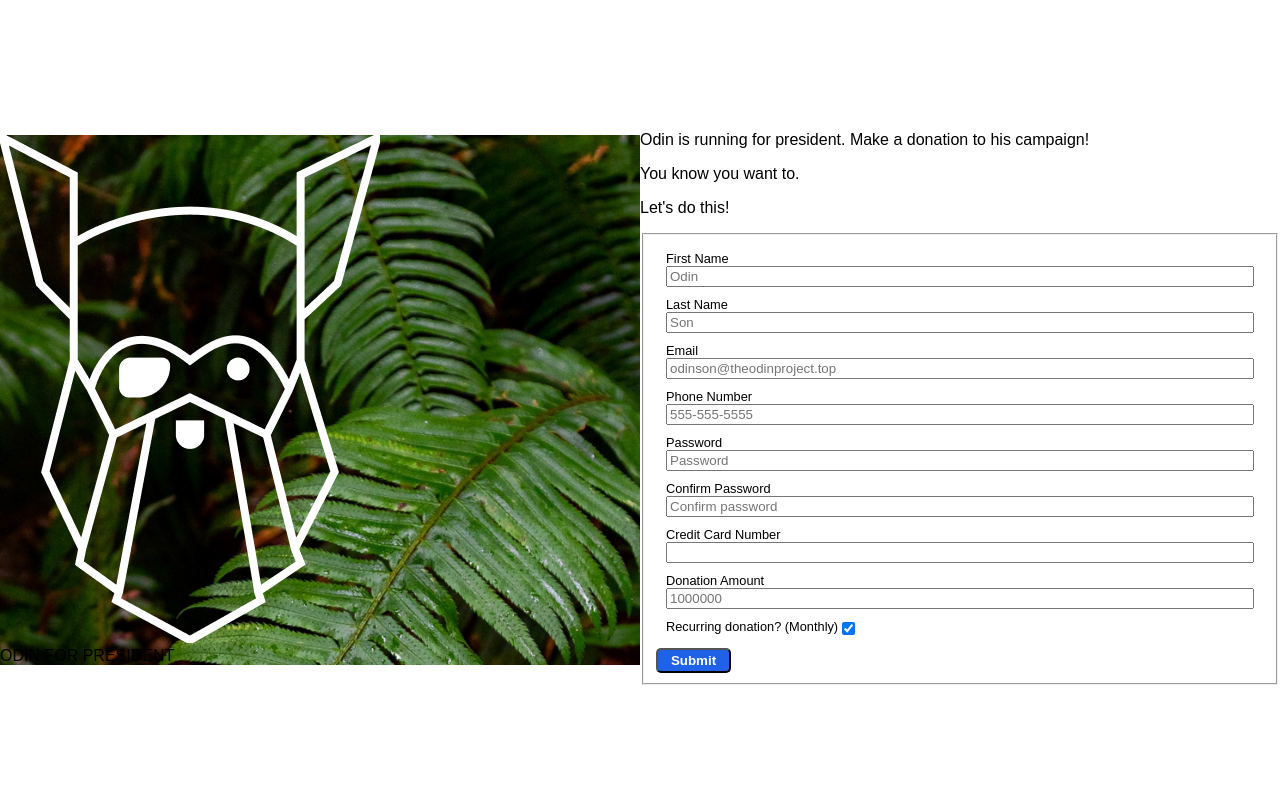
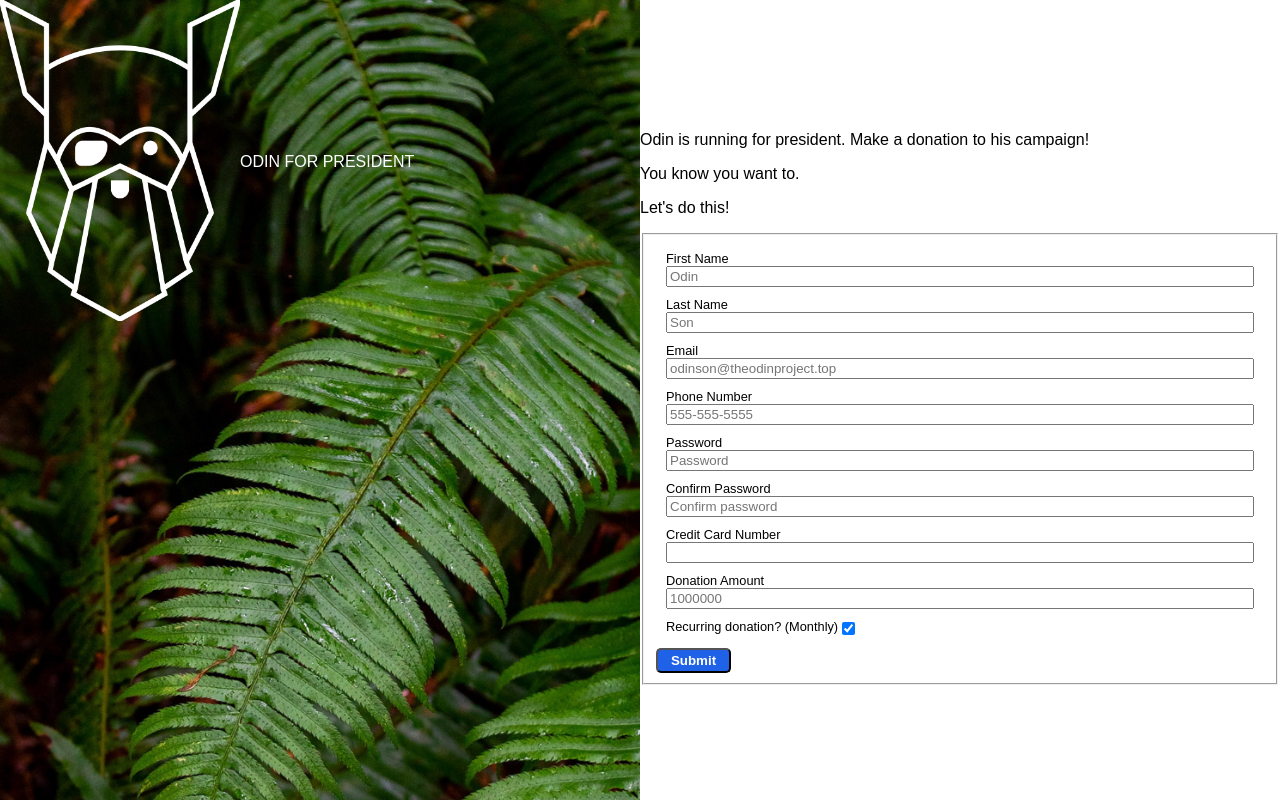
Before and after one commit to kckuei/odin-sign-up-form, a plain HTML site: page index.html in a window 1280 px wide. Drawn offline with Linux system fonts and the light colour scheme.

Commit message:
Adjust banner extents and logo size

```diff
--- a/index.html
+++ b/index.html
@@ -20,10 +20,12 @@
     <!-- Try to format dollars -->
 
     <div id="banner">
-        <div>
-            <img src="assets/odin-lined.png">
+        <div id="logo-container">
+            <div>
+                <img src="assets/odin-lined.png" id="odin">
+            </div>
+            <div id="banner-text">ODIN FOR PRESIDENT</div>
         </div>
-        <div id="banner-text">ODIN FOR PRESIDENT</div>
     </div>
 
     <div id="main">
--- a/styles.css
+++ b/styles.css
@@ -25,6 +25,21 @@ form>div {
     background: no-repeat url("../assets/halie-west-25xggax4bSA-unsplash.jpg");
     background-size: 100vh;
     width: 50vw;
+    height: 100%;
+}
+
+#banner-text {
+    font-size: 1em;
+    color: white
+}
+
+#odin {
+    width: 30vh;
+}
+
+#logo-container {
+    display: flex;
+    align-items: center;
 }
 
 #main {
```
